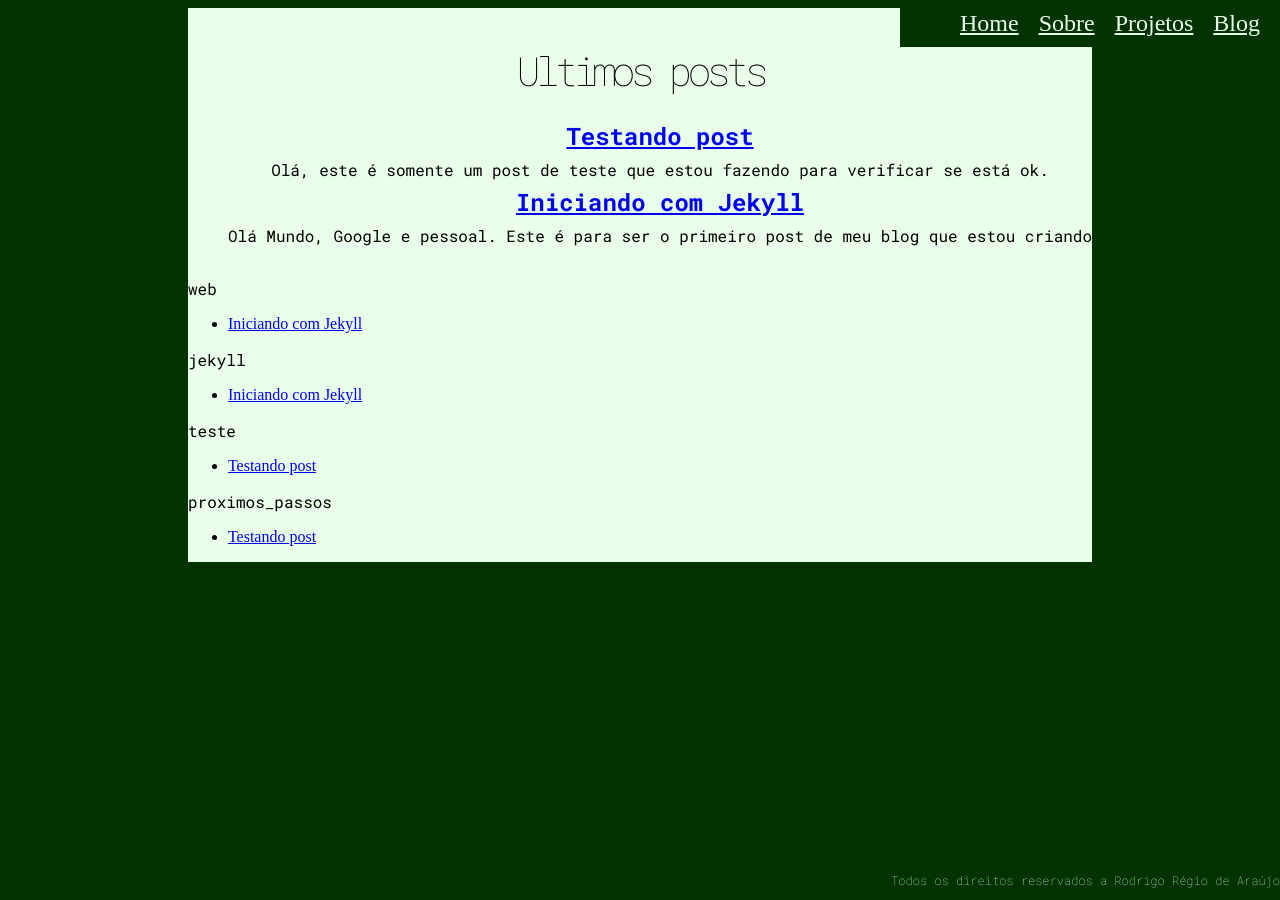
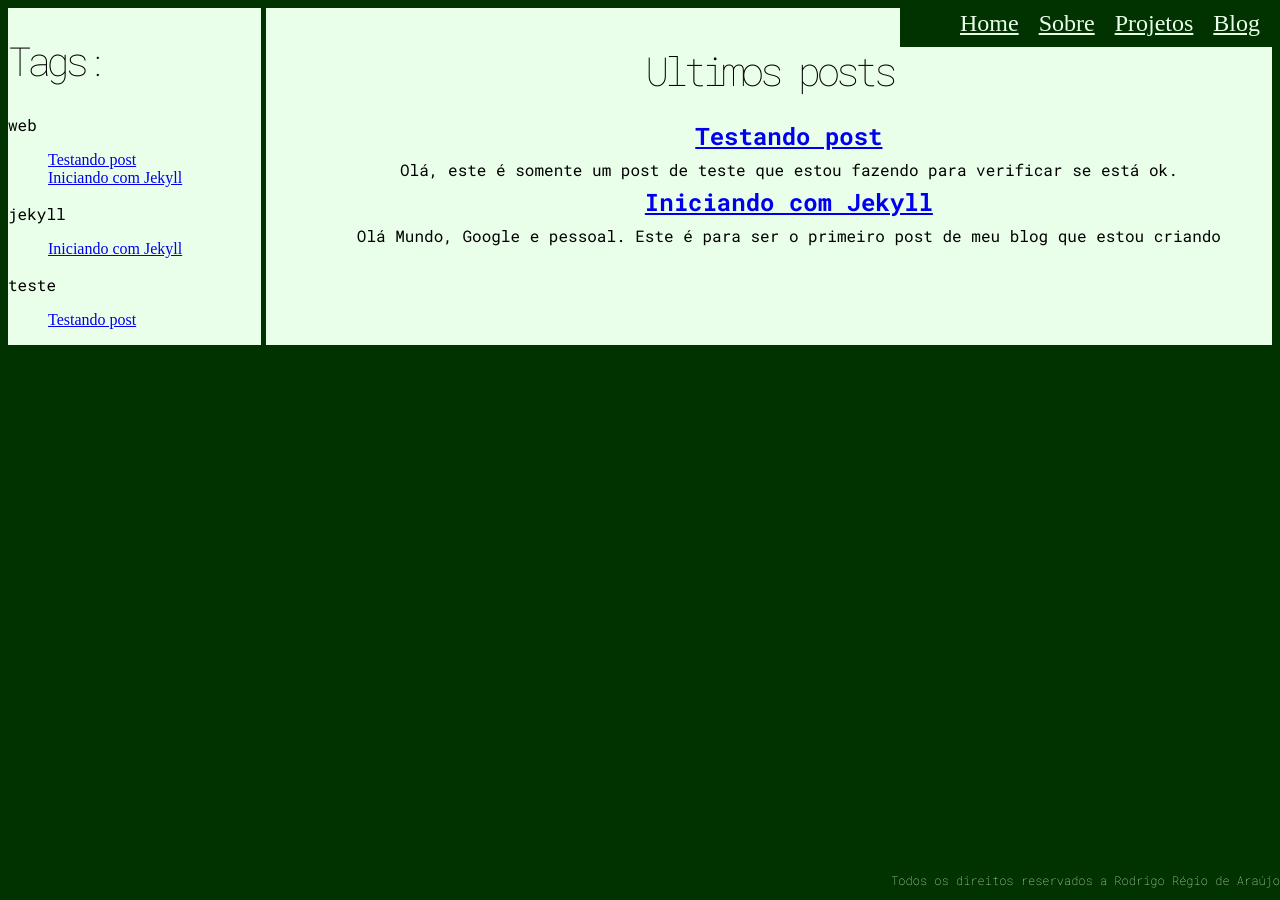
Before and after one commit to rodrigoregio/mysiteandblog, a Jekyll site: the page built from blog.html, in a window 1280 px wide. Built offline with Jekyll 4.4.1, drawn with Linux system fonts in a browser that asks for light colours.

```diff
--- a/_posts/2020-10-03-Testando_post.md
+++ b/_posts/2020-10-03-Testando_post.md
@@ -2,7 +2,8 @@
 layout: post
 title: Testando post
 excerpt_separator: <!--more-->
-tags: teste proximos_passos
+tags: teste web
+
 ---
 
 Olá, este é somente um post de teste que estou fazendo para verificar se está ok.<!--more--> E aparentemente está tudo bem, porém ainda falta estilizar a página do blog, pois não quero que a fique assim. E ainda faltam algumas estilizações / edições nos textos das páginas.
--- a/_sass/main.scss
+++ b/_sass/main.scss
@@ -107,6 +107,7 @@
 }
 #blog{
     background-color: #eaffea;
+    margin-top: 10px;
 }
 #blog > ul{
     list-style: none;
@@ -125,8 +126,7 @@
     line-height: 5px;
 }
 .grid-container{
-    display: inline-grid;
-    grid-column-gap: 10px;
+    display: grid;
 }
 #sitetags{
     background-color: #eaffea;
@@ -145,8 +145,15 @@
         white-space: pre-line;
     }
 }
-@media(min-widgth: 1500px){
-    section{
-        width: 50%;
+@media(min-width: 700px){
+    .grid-container{
+        grid-template-columns: 20% 80%;
+    }
+    #blog{
+        margin-top: 0px;
+        margin-left: 5px;
     }
 }
+@media(min-width: 1500px){
+
+}
--- a/blog.html
+++ b/blog.html
@@ -3,6 +3,17 @@
 title: blog
 ---
 <div class="grid-container">
+    <section id="sitetags" class="grid-item">
+        <h1>Tags:</h1>
+        {% for tag in site.tags %}
+        <p>{{ tag[0] }}</p>
+        <ul>
+            {% for post in tag[1] %}
+                <li style="list-style: none;"><a href="{{ post.url }}">{{ post.title }}</a></li>
+            {% endfor %}
+        </ul>
+        {% endfor %}
+    </section>
     <section id="blog" class="grid-item">
         <h1>Ultimos posts</h1>
         <ul>
@@ -14,14 +25,4 @@
             {% endfor %}
         </ul>
     </section>
-    <section id="sitetags" class="grid-item">
-        {% for tag in site.tags %}
-        <p>{{ tag[0] }}</p>
-        <ul>
-            {% for post in tag[1] %}
-                <li><a href="{{ post.url }}">{{ post.title }}</a></li>
-            {% endfor %}
-        </ul>
-        {% endfor %}
-    </section>
 </div>
```
Also changed, not shown: _posts/2020-09-25-IniciandocomJekyll.md (+24 -0 lines), 3 other files.
